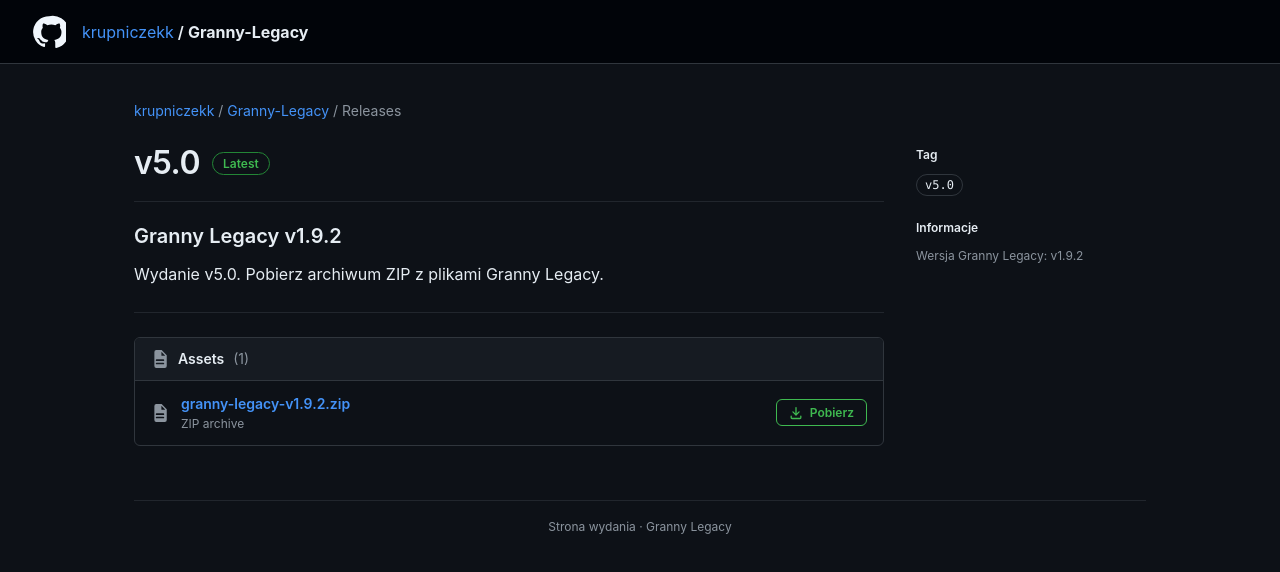
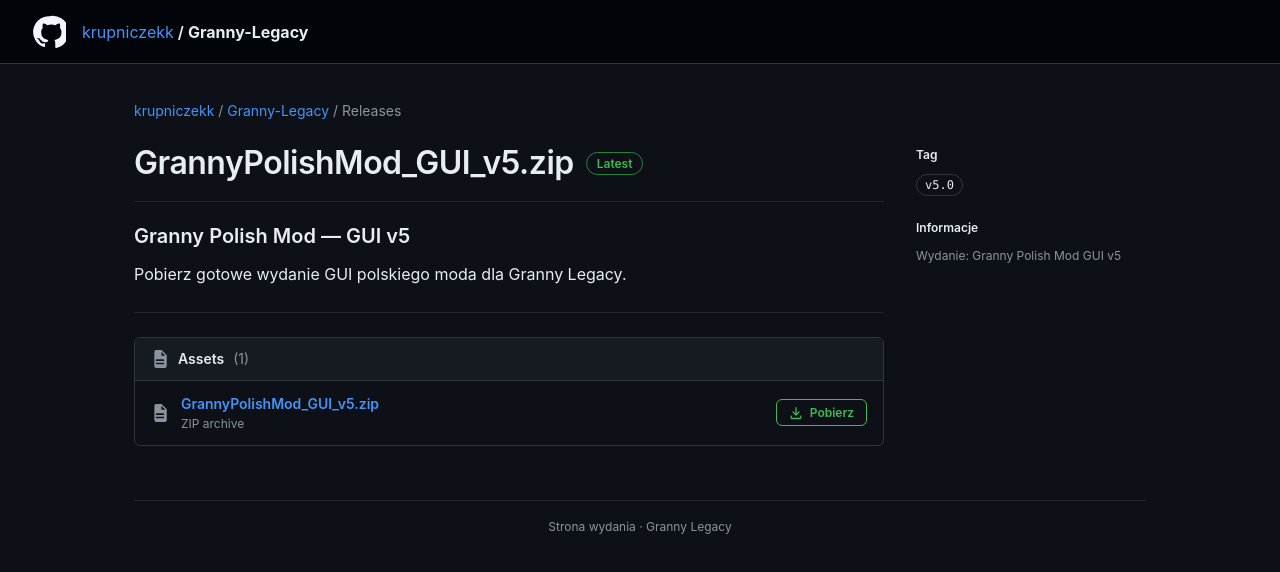
Before and after one commit to krupniczekk/krupniczekk.github.io, a plain HTML site: page asset-granny-mng/realese.html in a window 1280 px wide. Drawn offline with Linux system fonts and the light colour scheme.

Commit message:
Update release name and asset filename to GrannyPolishMod_GUI_v5.zip

```diff
--- a/asset-granny-mng/realese.html
+++ b/asset-granny-mng/realese.html
@@ -4,7 +4,7 @@
   <meta charset="UTF-8">
   <meta name="viewport" content="width=device-width, initial-scale=1.0">
   <meta name="theme-color" content="#0d1117">
-  <title>v5.0 · Releases · Granny Legacy</title>
+  <title>GrannyPolishMod_GUI_v5.zip · Releases · Granny Legacy</title>
   <style>
     :root {
       color-scheme: dark;
@@ -75,12 +75,12 @@
     <div class="release">
       <section class="main" aria-labelledby="release-title">
         <div class="title-row">
-          <h1 id="release-title">v5.0</h1>
+          <h1 id="release-title">GrannyPolishMod_GUI_v5.zip</h1>
           <span class="latest">Latest</span>
         </div>
         <div class="release-body">
-          <h2>Granny Legacy v1.9.2</h2>
-          <p>Wydanie v5.0. Pobierz archiwum ZIP z plikami Granny Legacy.</p>
+          <h2>Granny Polish Mod — GUI v5</h2>
+          <p>Pobierz gotowe wydanie GUI polskiego moda dla Granny Legacy.</p>
         </div>
         <section class="assets" aria-labelledby="assets-title">
           <div class="assets-heading" id="assets-title">
@@ -90,10 +90,10 @@
           <div class="asset">
             <svg class="file-icon" viewBox="0 0 16 16" aria-hidden="true"><path fill="currentColor" d="M3 1.75A1.75 1.75 0 0 1 4.75 0h4.69L14 4.56v9.69A1.75 1.75 0 0 1 12.25 16h-7.5A1.75 1.75 0 0 1 3 14.25Zm6.25-.19V5h3.44ZM5 8.25a.75.75 0 0 0 0 1.5h6a.75.75 0 0 0 0-1.5Zm0 3a.75.75 0 0 0 0 1.5h6a.75.75 0 0 0 0-1.5Z"/></svg>
             <div class="asset-info">
-              <a class="asset-name" href="https://github.com/krupniczekk/krupniczekk.github.io/releases/download/v5.0/granny-legacy-v1.9.2.zip">granny-legacy-v1.9.2.zip</a>
+              <a class="asset-name" href="https://github.com/krupniczekk/krupniczekk.github.io/releases/download/v5.0/GrannyPolishMod_GUI_v5.zip">GrannyPolishMod_GUI_v5.zip</a>
               <div class="asset-meta">ZIP archive</div>
             </div>
-            <a class="download" href="https://github.com/krupniczekk/krupniczekk.github.io/releases/download/v5.0/granny-legacy-v1.9.2.zip" aria-label="Pobierz granny-legacy-v1.9.2.zip">
+            <a class="download" href="https://github.com/krupniczekk/krupniczekk.github.io/releases/download/v5.0/GrannyPolishMod_GUI_v5.zip" aria-label="Pobierz GrannyPolishMod_GUI_v5.zip">
               <svg width="14" height="14" viewBox="0 0 16 16" aria-hidden="true"><path fill="currentColor" d="M7.25 1.75a.75.75 0 0 1 1.5 0v6.69l2.22-2.22a.75.75 0 1 1 1.06 1.06l-3.5 3.5a.75.75 0 0 1-1.06 0l-3.5-3.5a.75.75 0 1 1 1.06-1.06l2.22 2.22ZM2.5 10.75a.75.75 0 0 1 .75.75v1.75c0 .14.11.25.25.25h9a.25.25 0 0 0 .25-.25V11.5a.75.75 0 0 1 1.5 0v1.75A1.75 1.75 0 0 1 12.5 15h-9a1.75 1.75 0 0 1-1.75-1.75V11.5a.75.75 0 0 1 .75-.75Z"/></svg>
               Pobierz
             </a>
@@ -107,7 +107,7 @@
         </div>
         <div class="side-block">
           <h2 class="side-title">Informacje</h2>
-          <div class="side-note">Wersja Granny Legacy: v1.9.2</div>
+          <div class="side-note">Wydanie: Granny Polish Mod GUI v5</div>
         </div>
       </aside>
     </div>
```
